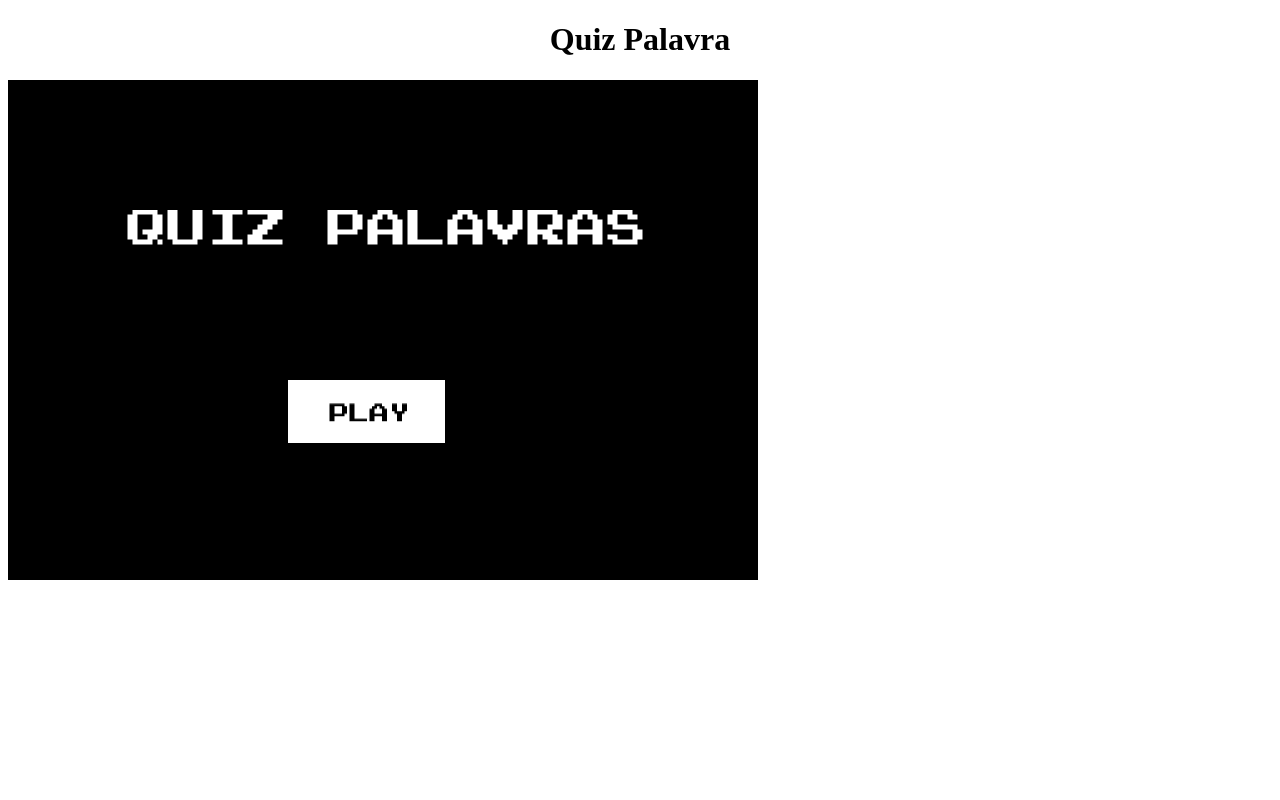
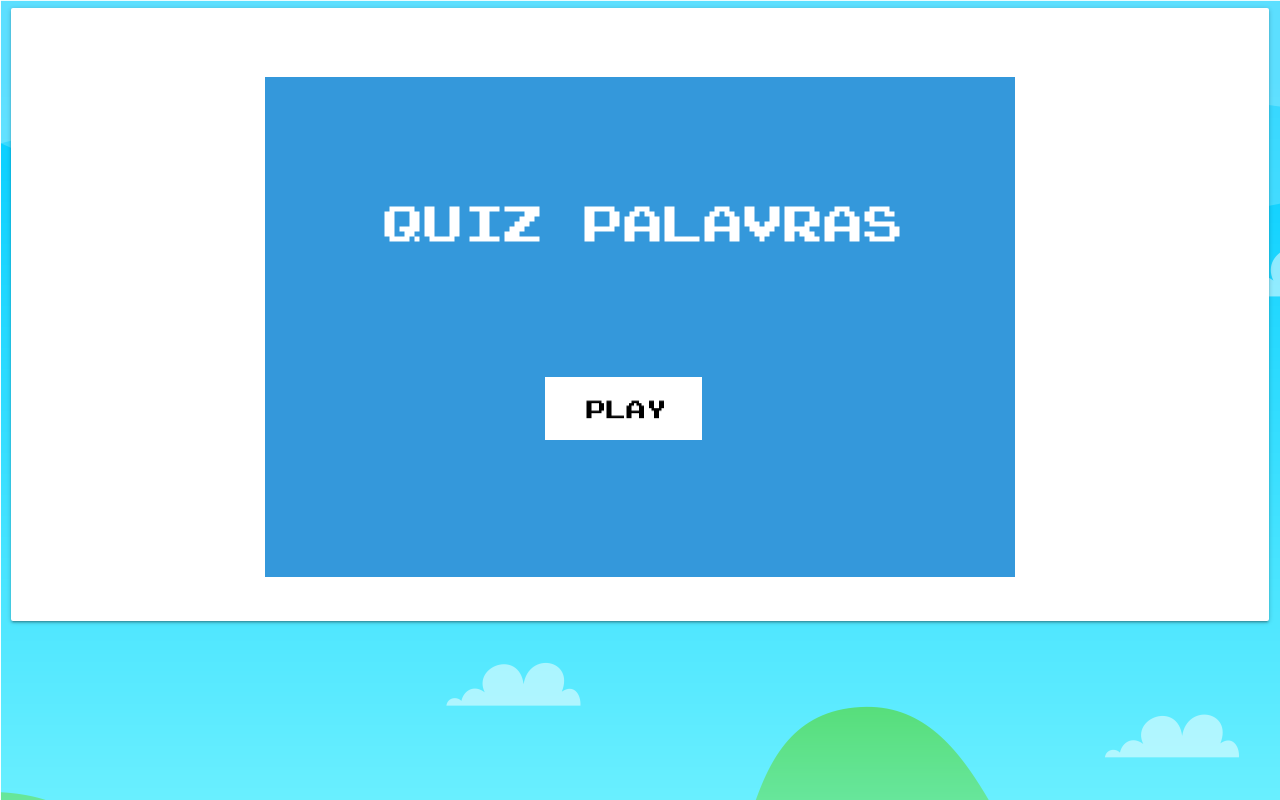
Before and after one commit to alexalins/projetotcc, a plain HTML site: page quizPalavras.html in a window 1280 px wide. Drawn offline with Linux system fonts and the light colour scheme; animation ran at ten frames a second.

Commit message:
arrumando tela de jogo

```diff
--- a/js/quiz/end.js
+++ b/js/quiz/end.js
@@ -16,7 +16,6 @@ var endState = {
 };
 
 function clickBotao(){
-    //
     var erradas = JSON.parse(localStorage.getItem("erradas"));
     for (let i = 0; i < erradas.length; i++) {
         postErros(erradas[i]);
@@ -56,7 +55,6 @@ function postPartida(){
     //
     xhr.onload = function () {
         if (xhr.status === 200) {
-            console.log("Partida salva com sucesso!");
             location.reload();
         } else{
             console.log("ERRO NO RELATORIO!");
--- a/js/quiz/facil.js
+++ b/js/quiz/facil.js
@@ -17,7 +17,7 @@ var facilState = {
         txtJogo.anchor.set(.5);
         montarCenario();
     },
-    update: function (){
+    update: function () {
         tempo++;
     }
 };
@@ -75,7 +75,6 @@ function request() {
         //
         if (xhr.status === 200) {
             var req = JSON.parse(xhr.responseText);
-            console.log(req);
             if (req.length < 5 || req.length == 0) {
                 var alerta = confirm("Você não tem palavras cadastradas suficientes para jogar! Por favor, peça para seu fono cadastras suas palavras.");
                 if (alerta == true) {
@@ -104,6 +103,7 @@ function request() {
 
 function gerandoOpcoes() {
     var palavras = JSON.parse(localStorage.getItem("palavras"));
+    //
     if (palavras == null) {
         var alerta = confirm("Você não tem palavras cadastradas suficientes para jogar! Por favor, peça para seu fono cadastras suas palavras.");
         if (alerta == true) {
@@ -170,7 +170,7 @@ function gerandoOpcoes() {
     opcoes.push(troca);
     var random = Math.floor(Math.random() * 2);
     //
-    if(random == 0)
+    if (random == 0)
         opcoes.sort();
     else
         opcoes.reverse();
--- a/js/quiz/game.js
+++ b/js/quiz/game.js
@@ -1,9 +1,11 @@
-var game = new Phaser.Game(750, 500, Phaser.CANVAS);
-
-game.global = {
-	score: 0,
-	highScore: 0
-};
+//var game = new Phaser.Game(750, 500, Phaser.CANVAS);
+var game = new Phaser.Game({
+	width: 750, // Width of the game in pixels
+	height: 500, // Height of the game in pixels
+	backgroundColor: '#3498db', // The background color (blue)
+	physics: { default: 'arcade' }, // The physics engine to use
+	parent: 'jogo', // Create the game inside the <div id="game">
+  });
 
 game.state.add('boot', bootState);
 game.state.add('load', loadState);
--- a/quizPalavras.html
+++ b/quizPalavras.html
@@ -1,11 +1,25 @@
 <!DOCTYPE html>
 <html>
+
 <head>
 	<title>Quiz Palavras</title>
+	<link rel="stylesheet" type="text/css" href="css/materialize.min.css">
 	<link rel="stylesheet" type="text/css" href="css/style.css">
 </head>
-<body>
-	<h1 align="center">Quiz Palavra</h1>
+
+<body background="img/fundo.png">
+	<div class="row">
+		<div class="col s12">
+			<div class="card" align="center">
+				<div class="card-content">
+					<br/><br/>
+					<div class="row">
+						<div id="jogo" align="center"></div>
+					</div>
+				</div>
+			</div>
+		</div>
+	</div>
 	<script src="lib/phaser.min.js"></script>
 	<script src="js/quiz/boot.js"></script>
 	<script src="js/quiz/load.js"></script>
@@ -15,4 +29,5 @@
 	<script src="js/quiz/end.js"></script>
 	<script src="js/quiz/game.js"></script>
 </body>
+
 </html>
```
Also changed, not shown: view/fono/atualizarFono.html (+1 -2 lines), view/fono/cadastroPaciente.html (+1 -1 lines), view/fono/cadastroPalavra.html (+1 -1 lines), view/fono/dadosFono.html (+1 -1 lines), view/fono/inicioFono.html (+1 -1 lines), view/fono/pacientesFono.html (+1 -1 lines), view/fono/palavrasFono.html (+1 -1 lines), view/fono/partidasPaciente.html (+1 -1 lines), view/fono/relatorioPartida.html (+1 -1 lines), view/paciente/atualizarPaciente.html (+1 -2 lines), view/paciente/dadosPaciente.html (+1 -1 lines), view/paciente/inicioPaciente.html (+1 -1 lines), view/paciente/jogos.html (+1 -1 lines), view/paciente/partidasPaciente.html (+1 -1 lines), 1 more files.
